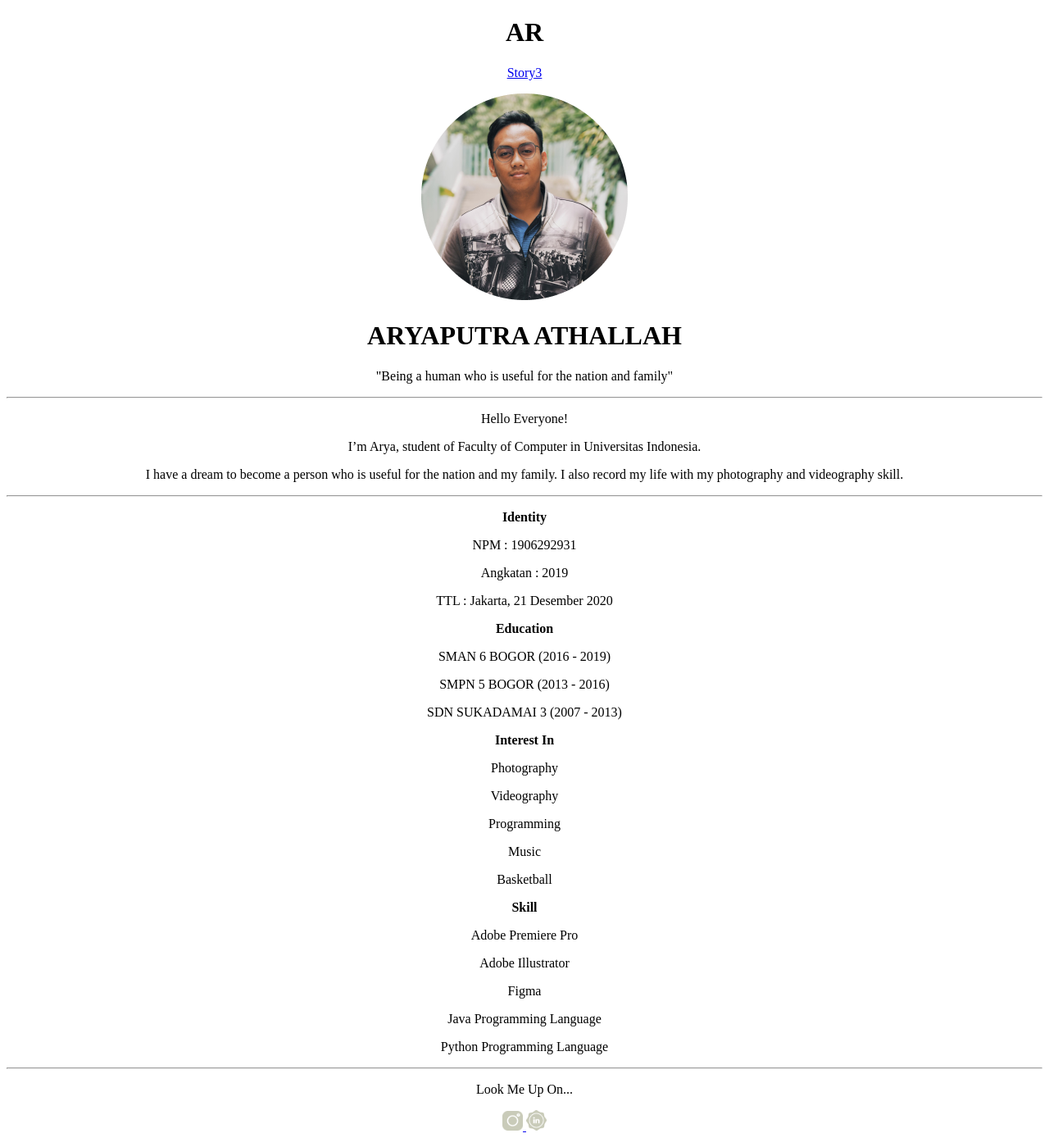
After one commit to aryaputra28/first-personal-website, a Django app: page /story1 in a window 1280 px wide. The commit adds this page. Shown: the whole page at 82% size. Run offline with Django 3.2, Linux system fonts and the light colour scheme.

Commit message:
Add story 1 html

```diff
--- /dev/null
+++ b/herokuapp/templates/herokuapp/story1.html
@@ -0,0 +1,77 @@
+{% load static %}
+
+<!DOCTYPE html>
+<html lang="en" class="Box" style="text-align: center;">
+<head>
+    <meta charset="UTF-8">
+    <meta name="viewport" content="width=device-width, initial-scale=1.0">
+    <meta http-equiv="X-UA-Compatible" content="ie=edge">
+    <!-- <link rel="stylesheet" href="hiasan/css/style.css"/> -->
+    <link href="https://fonts.googleapis.com/css?family=Titillium+Web:400,600&display=swap" rel="stylesheet">
+    <title>Aryaputra Athallah</title>
+</head>
+<body >
+    <div class="wrapper">
+        <header>
+            <div class="logoContainer">
+                <h1> AR </h1>
+            </div>
+            <nav>
+                <p><a class="daftarisi" href="/">Story3</a></p>
+            </nav>
+        </header>
+            <img class="myphoto" src="{% static 'image/Group 8.png' %}">
+            <div class="namaku">
+                <h1>ARYAPUTRA ATHALLAH</h1>
+            </div>
+            <p id="motivasi">"Being a human who is useful for the nation and family"</p>
+            <hr class="garis">
+            <p id="hello">Hello Everyone!</p>
+            <div class="mid">
+                <p> I’m Arya, student of Faculty of Computer in Universitas Indonesia.</p>
+                <p>I have a dream to become a person who is useful for the nation and my family. I also record my life with my photography and videography skill.</p>
+            </div>
+            <hr class="garis">
+            <div class="identity">
+                <p style="font-weight: bold;">Identity</p>
+
+                    <p>NPM : 1906292931</p>
+                    <p>Angkatan : 2019</p>
+                    <p>TTL : Jakarta, 21 Desember 2020</p>
+
+                <p style="font-weight: bold;">Education</p>
+
+                    <p>SMAN 6 BOGOR (2016 - 2019) </p>
+                    <p>SMPN 5 BOGOR (2013 - 2016) </p>
+                    <p>SDN SUKADAMAI 3 (2007 - 2013) </p>
+
+                <p style="font-weight: bold;">Interest In</p>
+
+                    <p>Photography</p>
+                    <p>Videography</p>
+                    <p>Programming</p>
+                    <p>Music</p>
+                    <p>Basketball</p>
+
+                <p style="font-weight: bold;">Skill</p>
+
+                    <p>Adobe Premiere Pro</p>
+                    <p>Adobe Illustrator</p>
+                    <p>Figma</p>
+                    <p>Java Programming Language</p>
+                    <p>Python Programming Language</p>
+
+            </div>
+            <hr class="garis">
+            <p id="atas">Look Me Up On...</p>
+            <p><a href="https://www.instagram.com/aryaputra213/">
+                <img class="icon" src="{% static 'image/about/instagram.png' %}" style="text-align: center; width: 2%; " >
+            </a>
+                <span class="tab">
+                <a href="https://www.linkedin.com/in/aryaputra-athallah-63b5a3199/">
+                    <img class="icon" src="{% static 'image/linkedin.png' %}" style="text-align: center; width: 2%;">
+                </a>
+            </p>
+    </div>
+</body>
+</html>
--- a/herokuapp/urls.py
+++ b/herokuapp/urls.py
@@ -6,5 +6,6 @@ app_name = 'herokuapp'
 
 urlpatterns = [
     path('', views.page1),
-    path('portofolio',views.page2)
+    path('portofolio',views.page2),
+    path('story1',views.page3)
 ]
--- a/herokuapp/views.py
+++ b/herokuapp/views.py
@@ -7,3 +7,6 @@ def page1(request):
 
 def page2(request):
     return render(request,'herokuapp/portofolio.html')
+
+def page3(request):
+    return render(request,'herokuapp/story1.html')
```
Also changed, not shown: herokuapp/templates/herokuapp/header.html (+4 -3 lines), static/desain/style.css (renamed from static/desain/style1.css, +4 -12 lines).
